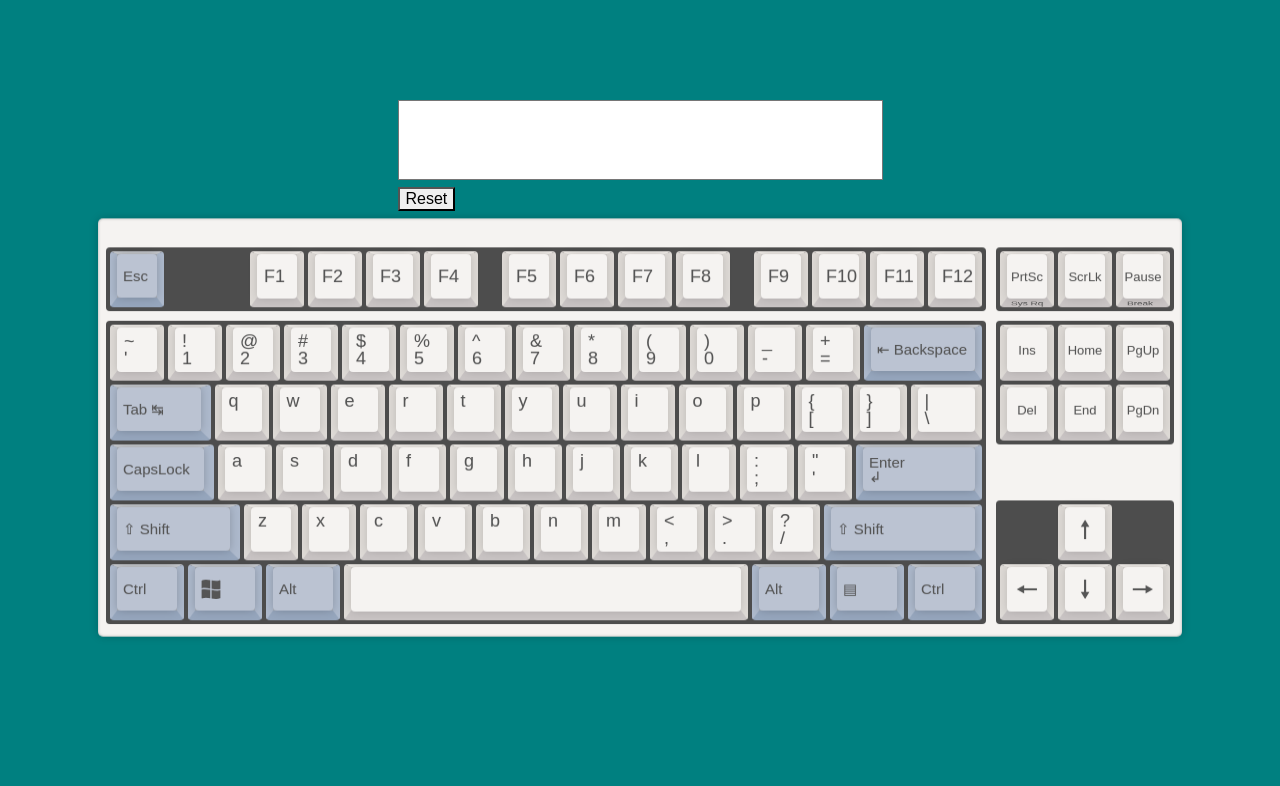
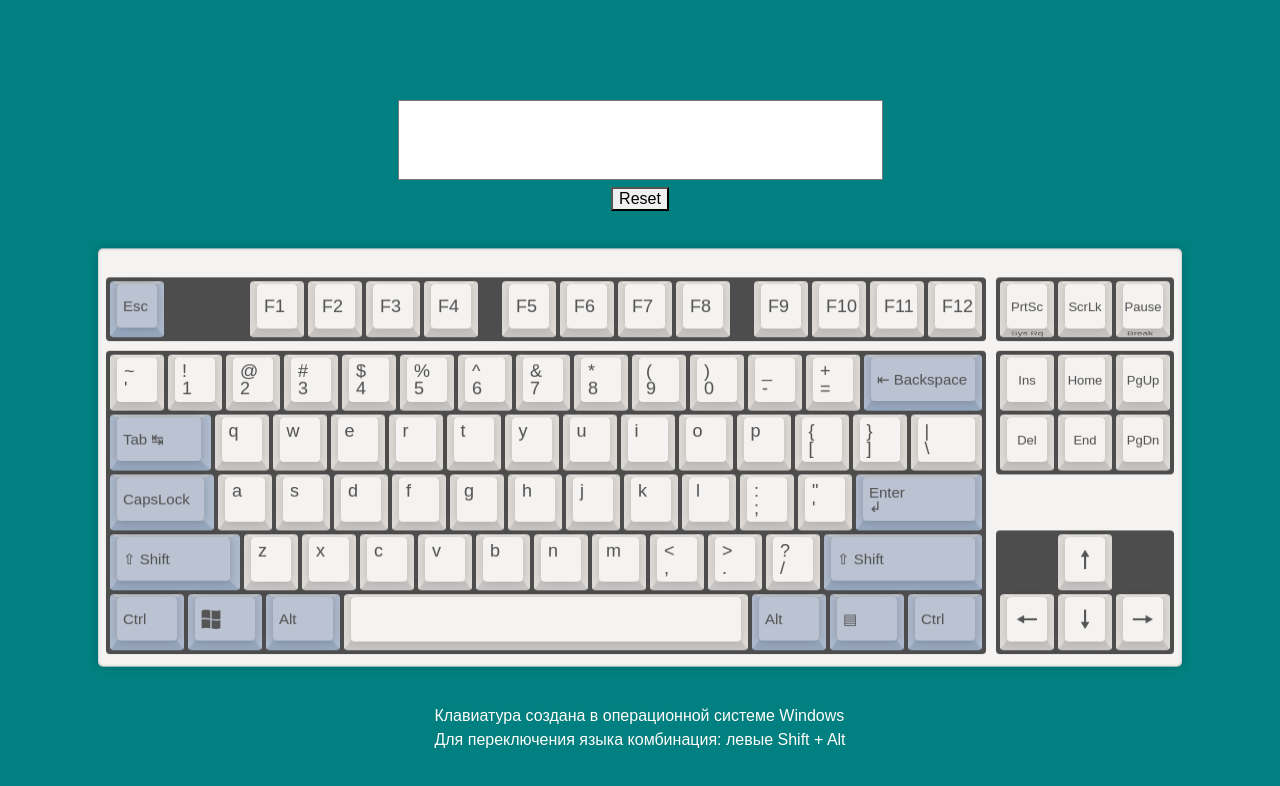
Before and after one commit to Trouble-Andrew/virtual-keyboard, a website built with Vite: page index.html in a window 1280 px wide. Built offline with nearby package versions, Linux system fonts and the light colour scheme.

Commit message:
feat: add keyboard description

```diff
--- a/source/js/main.js
+++ b/source/js/main.js
@@ -2,52 +2,10 @@ import '../sass/style.scss';
 import KeyboardController from './controllers/keyboard-controller';
 import KeyboardModel from './models/keyboard-model';
 import KeyboardView from './views/keyboard-view';
-
-// const keys = document.querySelectorAll('.key');
-// const textarea = document.querySelector('#textarea');
-
-// window.addEventListener('keydown', pressKey);
-// window.addEventListener('mousedown', keydown);
-// window.addEventListener('mouseup', keyup);
-// window.addEventListener('keyup', removeTransition);
-
-// function keydown(e) {
-//   const key = e.target.closest('.key')
-//   key ? key.classList.add('pressed', 'pressed--mouse') : '';
-// }
-
-// function keyup() {
-//   const pressedKey = document.querySelector('.pressed--mouse');
-//   pressedKey ? pressedKey.classList.remove('pressed', 'pressed--mouse') : '';
-// }
-
-// function pressKey(e) {
-//   console.log(e);
-
-//   const key = document.querySelector(`.key[data-key="${e.keyCode}"]`);
-
-//   key.classList.contains('prevent-default') ? e.preventDefault() : '';
-//   key.classList.add('pressed');
-
-//   // console.log(e.code.includes('Key') || e.code.includes('Digit'));
-//   // console.log(window.navigator.language);
-
-//   e.code.includes('Key') || e.code.includes('Digit') ? textarea.value += e.key : '';
-//   // console.log(textarea.value);
-// }
-
-// function removeTransition(e) {
-//   const key = document.querySelector(`.key[data-key="${e.keyCode}"]`);
-//   key.classList.remove('pressed');
-// }
-
-// for (const key of keys) {
-//   key.addEventListener('keyup', removeTransition);
-// };
+import getDescription from './modules/get-description';
 
 const model = new KeyboardModel();
 const controller = new KeyboardController(model);
 const view = new KeyboardView(controller);
-// console.log(view);
 view.render();
-// console.log(view.controller.modelLanguage);
+getDescription();
--- /dev/null
+++ b/source/js/modules/get-description.js
@@ -0,0 +1,11 @@
+function getDescription() {
+  const body = document.querySelector('#app');
+  const descriptionTemplate = `<div class="desription">
+  <p>Клавиатура создана в операционной системе Windows</p>
+  <p>Для переключения языка комбинация: левыe Shift + Alt</p>
+</div>`;
+
+  body.insertAdjacentHTML('beforeend', descriptionTemplate);
+}
+
+export default getDescription;
--- /dev/null
+++ b/source/sass/blocks/desription.scss
@@ -0,0 +1,11 @@
+.desription {
+  max-width: 500px;
+  margin: 0 auto;
+  color: #ffffff;
+  margin-top: 30px;
+
+  p {
+    margin-top: 0;
+    margin-bottom: 0;
+  }
+}
--- a/source/sass/blocks/keyboard.scss
+++ b/source/sass/blocks/keyboard.scss
@@ -300,3 +300,12 @@ body {
     transform: scale(0.98, 0.95);
   }
 }
+
+form {
+  margin-bottom: 30px;
+
+  input[type="reset"] {
+    margin: 0 auto;
+    display: block;
+  }
+}
--- a/source/sass/style.scss
+++ b/source/sass/style.scss
@@ -18,7 +18,8 @@
 
 // Blocks
 // ---------------------------------
-@import  "blocks/keyboard.scss"
+@import "blocks/keyboard.scss";
+@import "blocks/desription.scss";
 
 
 // ---------------------------------
```
